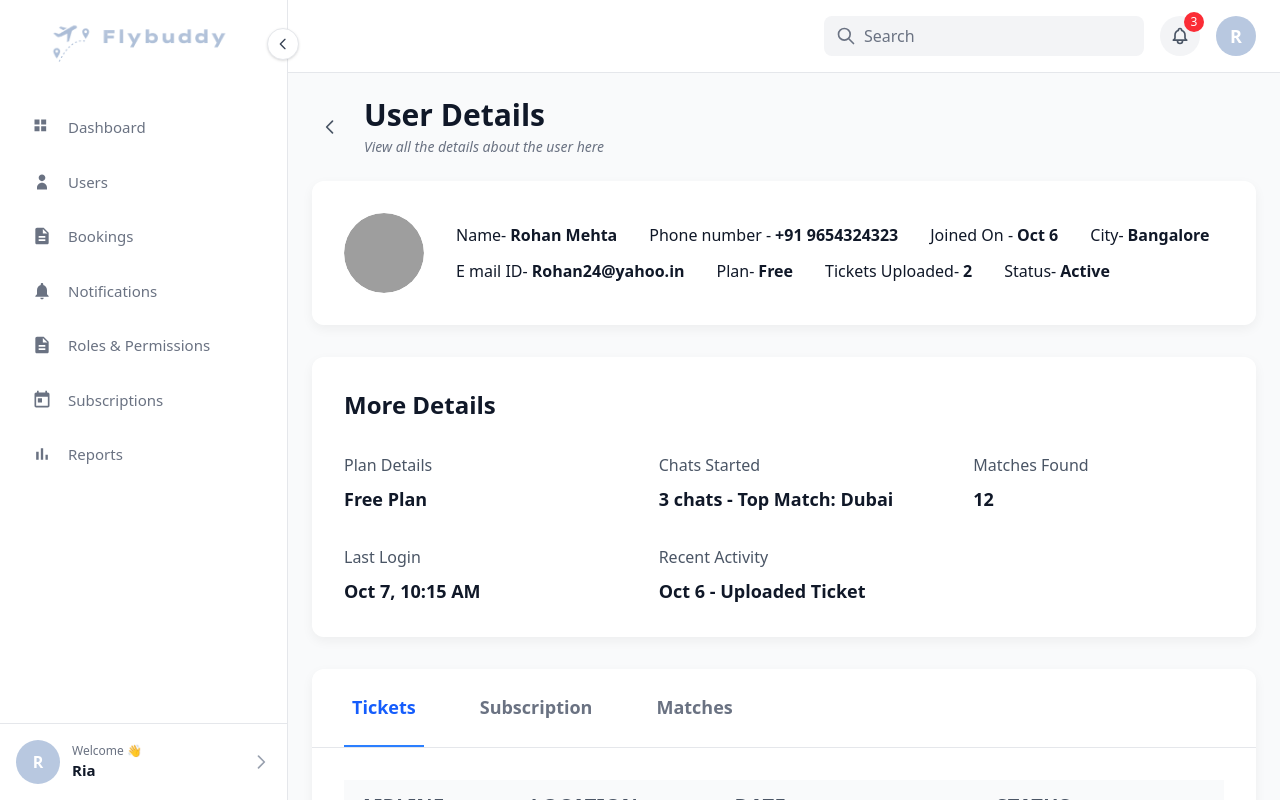
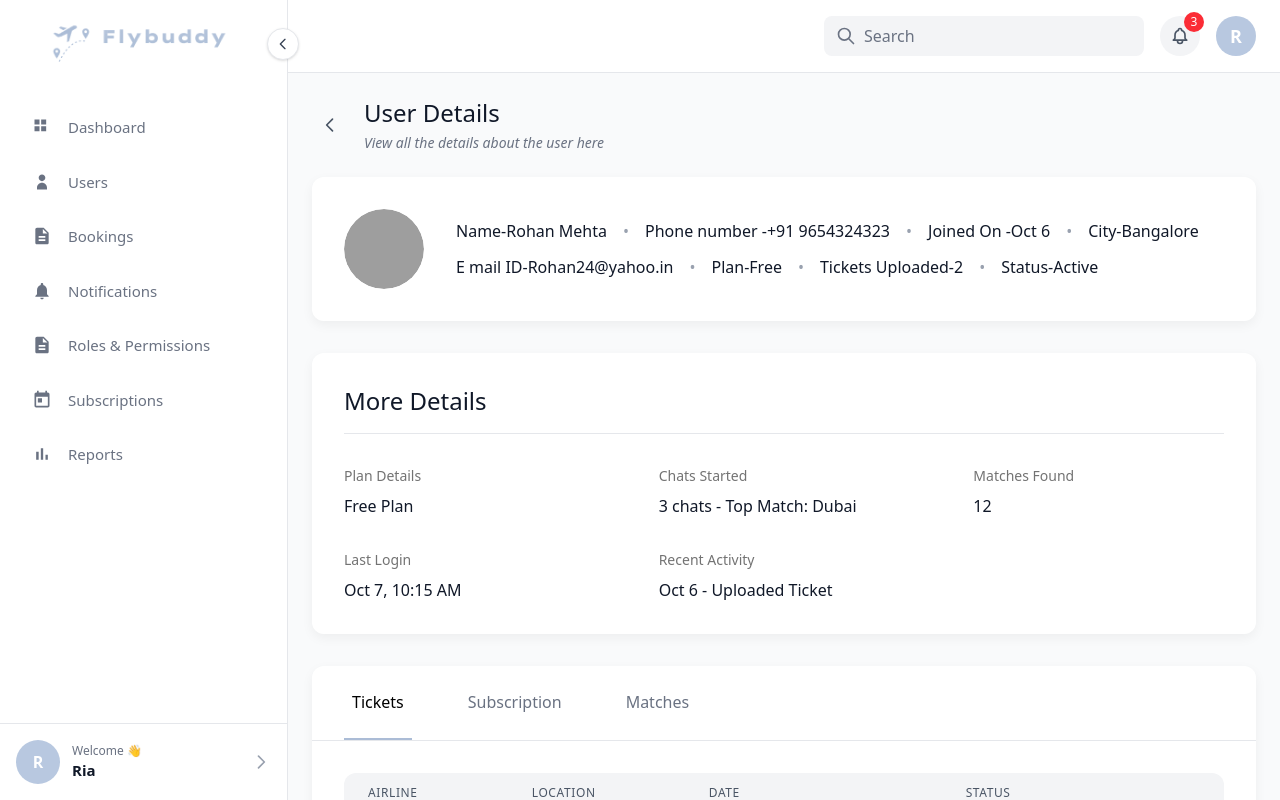
Before and after one commit to kanakk365/FlyBuddy, a React (Vite) app: page /user-details in a window 1280 px wide. Built offline with nearby package versions, Linux system fonts and the light colour scheme; grey boxes are pictures that could not be loaded.

Commit message:
fix : user-details page

```diff
--- a/package.json
+++ b/package.json
@@ -11,11 +11,13 @@
   },
   "dependencies": {
     "@tailwindcss/vite": "^4.1.14",
+    "clsx": "^2.1.1",
     "lucide-react": "^0.548.0",
     "react": "^19.1.1",
     "react-dom": "^19.1.1",
     "react-router-dom": "^7.9.3",
     "recharts": "^3.3.0",
+    "tailwind-merge": "^3.3.1",
     "tailwindcss": "^4.1.14"
   },
   "devDependencies": {
--- a/src/components/pages/UserDetails.jsx
+++ b/src/components/pages/UserDetails.jsx
@@ -1,5 +1,6 @@
 import React, { useState } from 'react'
 import { useNavigate } from 'react-router-dom'
+import { Check, X } from 'lucide-react'
 import MainLayout from '../common/MainLayout'
 
 function UserDetails() {
@@ -97,40 +98,45 @@ function UserDetails() {
       case 'tickets':
         return (
           <div className="overflow-x-auto">
-            <table className="w-full" style={{ fontSize: '1.8em' }}>
-              <thead className="bg-gray-50">
+            <table className="w-full border-separate border-spacing-0">
+              <thead className="bg-gray-100">
                 <tr>
-                  <th className="px-4 py-3 text-left text-xl font-bold text-gray-800 uppercase tracking-wider">Airline</th>
-                  <th className="px-4 py-3 text-left text-xl font-bold text-gray-800 uppercase tracking-wider">Location</th>
-                  <th className="px-4 py-3 text-left text-xl font-bold text-gray-800 uppercase tracking-wider">Date</th>
-                  <th className="px-4 py-3 text-left text-xl font-bold text-gray-800 uppercase tracking-wider">Status</th>
+                  <th className="px-6 py-3 text-left text-xs font-medium text-gray-600 uppercase tracking-wider rounded-tl-xl">Airline</th>
+                  <th className="px-6 py-3 text-left text-xs font-medium text-gray-600 uppercase tracking-wider">Location</th>
+                  <th className="px-6 py-3 text-left text-xs font-medium text-gray-600 uppercase tracking-wider">Date</th>
+                  <th className="px-6 py-3 text-left text-xs font-medium text-gray-600 uppercase tracking-wider rounded-tr-xl">Status</th>
                 </tr>
               </thead>
-              <tbody className="bg-white divide-y divide-gray-200">
-                {ticketsData.map((ticket) => (
-                  <tr key={ticket.id}>
-                    <td className="px-4 py-3 whitespace-nowrap text-lg font-semibold text-gray-900">{ticket.airline}</td>
-                    <td className="px-4 py-3 whitespace-nowrap text-lg text-gray-600">{ticket.location}</td>
-                    <td className="px-4 py-3 whitespace-nowrap text-lg text-gray-600">{ticket.date}</td>
-                    <td className="px-4 py-3 whitespace-nowrap">
-                      <span className={`inline-flex items-center px-3 py-1 rounded-full text-base font-semibold ${
+              <tbody className="bg-white">
+                {ticketsData.map((ticket, index) => (
+                  <React.Fragment key={ticket.id}>
+                    <tr className="hover:bg-gray-50">
+                      <td className="px-6 py-4 whitespace-nowrap text-sm text-gray-900">{ticket.airline}</td>
+                      <td className="px-6 py-4 whitespace-nowrap text-sm text-neutral-500">{ticket.location}</td>
+                      <td className="px-6 py-4 whitespace-nowrap text-sm text-neutral-500">{ticket.date}</td>
+                      <td className="px-6 py-4 whitespace-nowrap">
+                        <span className={`inline-flex items-center px-3 py-1 rounded-full text-base ${
                           ticket.status === 'Completed'
-                          ? 'bg-green-100 text-green-800'
-                          : 'bg-red-100 text-red-800'
+                            ? ' text-green-500'
+                            : ' text-red-500'
                         }`}>
                           {ticket.status === 'Completed' ? (
-                          <svg className="w-4 h-4 mr-2" fill="currentColor" viewBox="0 0 20 20">
-                            <path fillRule="evenodd" d="M16.707 5.293a1 1 0 010 1.414l-8 8a1 1 0 01-1.414 0l-4-4a1 1 0 011.414-1.414L8 12.586l7.293-7.293a1 1 0 011.414 0z" clipRule="evenodd" />
-                          </svg>
+                            <Check className="w-4 h-4 mr-2" />
                           ) : (
-                          <svg className="w-4 h-4 mr-2" fill="currentColor" viewBox="0 0 20 20">
-                            <path fillRule="evenodd" d="M4.293 4.293a1 1 0 011.414 0L10 8.586l4.293-4.293a1 1 0 111.414 1.414L11.414 10l4.293 4.293a1 1 0 01-1.414 1.414L10 11.414l-4.293 4.293a1 1 0 01-1.414-1.414L8.586 10 4.293 5.707a1 1 0 010-1.414z" clipRule="evenodd" />
-                          </svg>
+                            <X className="w-4 h-4 mr-2" />
                           )}
                           {ticket.status}
                         </span>
                       </td>
                     </tr>
+                    {index < ticketsData.length - 1 && (
+                      <tr>
+                        <td colSpan="4" className="px-6 py-0">
+                          <hr className="border-gray-200" />
+                        </td>
+                      </tr>
+                    )}
+                  </React.Fragment>
                 ))}
               </tbody>
             </table>
@@ -140,33 +146,39 @@ function UserDetails() {
       case 'subscription':
         return (
           <div className="overflow-x-auto">
-            <table className="w-full" style={{ fontSize: '1.8em' }}>
-              <thead className="bg-gray-50">
+            <table className="w-full border-separate border-spacing-0">
+              <thead className="bg-gray-100">
                 <tr>
-                  <th className="px-4 py-3 text-left text-xl font-bold text-gray-800 uppercase tracking-wider">Plan Type</th>
-                  <th className="px-4 py-3 text-left text-xl font-bold text-gray-800 uppercase tracking-wider">Status</th>
-                  <th className="px-4 py-3 text-left text-xl font-bold text-gray-800 uppercase tracking-wider">Start Date</th>
-                  <th className="px-4 py-3 text-left text-xl font-bold text-gray-800 uppercase tracking-wider">Expiry Date</th>
-                  <th className="px-4 py-3 text-left text-xl font-bold text-gray-800 uppercase tracking-wider">Payment</th>
+                  <th className="px-6 py-3 text-left text-xs font-medium text-gray-600 uppercase tracking-wider rounded-tl-xl">Plan Type</th>
+                  <th className="px-6 py-3 text-left text-xs font-medium text-gray-600 uppercase tracking-wider">Status</th>
+                  <th className="px-6 py-3 text-left text-xs font-medium text-gray-600 uppercase tracking-wider">Start Date</th>
+                  <th className="px-6 py-3 text-left text-xs font-medium text-gray-600 uppercase tracking-wider">Expiry Date</th>
+                  <th className="px-6 py-3 text-left text-xs font-medium text-gray-600 uppercase tracking-wider rounded-tr-xl">Payment</th>
                 </tr>
               </thead>
-              <tbody className="bg-white divide-y divide-gray-200">
-                {subscriptionData.map((subscription) => (
-                  <tr key={subscription.id}>
-                    <td className="px-4 py-3 whitespace-nowrap text-lg font-semibold text-gray-900">{subscription.planType}</td>
-                    <td className="px-4 py-3 whitespace-nowrap">
-                      <span className={`inline-flex items-center px-3 py-1 rounded-full text-base font-semibold ${
-                        subscription.status === 'Active'
-                          ? 'bg-green-100 text-green-800'
-                          : 'bg-red-100 text-red-800'
-                      }`}>
+              <tbody className="bg-white">
+                {subscriptionData.map((subscription, index) => (
+                  <React.Fragment key={subscription.id}>
+                    <tr className="hover:bg-gray-50">
+                      <td className="px-6 py-4 whitespace-nowrap text-sm text-gray-900">{subscription.planType}</td>
+                      <td className="px-6 py-4 whitespace-nowrap">
+                        <span className={`inline-flex items-center px-3 py-1 rounded-full text-sm text-neutral-500
+                          `}>
                           {subscription.status}
                         </span>
                       </td>
-                    <td className="px-4 py-3 whitespace-nowrap text-lg text-gray-600">{subscription.startDate}</td>
-                    <td className="px-4 py-3 whitespace-nowrap text-lg text-gray-600">{subscription.expiryDate}</td>
-                    <td className="px-4 py-3 whitespace-nowrap text-lg font-semibold text-gray-900">{subscription.payment}</td>
+                      <td className="px-6 py-4 whitespace-nowrap text-sm text-neutral-500">{subscription.startDate}</td>
+                      <td className="px-6 py-4 whitespace-nowrap text-sm text-neutral-500">{subscription.expiryDate}</td>
+                      <td className="px-6 py-4 whitespace-nowrap text-sm text-gray-900">{subscription.payment}</td>
                     </tr>
+                    {index < subscriptionData.length - 1 && (
+                      <tr>
+                        <td colSpan="5" className="px-6 py-0">
+                          <hr className="border-gray-200" />
+                        </td>
+                      </tr>
+                    )}
+                  </React.Fragment>
                 ))}
               </tbody>
             </table>
@@ -176,33 +188,32 @@ function UserDetails() {
       case 'matches':
         return (
           <div className="overflow-x-auto">
-            <table className="w-full" style={{ fontSize: '1.8em' }}>
-              <thead className="bg-gray-50">
+            <table className="w-full border-separate border-spacing-0">
+              <thead className="bg-gray-100">
                 <tr>
-                  <th className="px-4 py-3 text-left text-xl font-bold text-gray-800 uppercase tracking-wider">Destination</th>
-                  <th className="px-4 py-3 text-left text-xl font-bold text-gray-800 uppercase tracking-wider">Matched User</th>
-                  <th className="px-4 py-3 text-left text-xl font-bold text-gray-800 uppercase tracking-wider">Date</th>
-                  <th className="px-4 py-3 text-left text-xl font-bold text-gray-800 uppercase tracking-wider">Status</th>
+                  <th className="px-6 py-3 text-left text-xs font-medium text-gray-600 uppercase tracking-wider rounded-tl-xl">Destination</th>
+                  <th className="px-6 py-3 text-left text-xs font-medium text-gray-600 uppercase tracking-wider">Matched User</th>
+                  <th className="px-6 py-3 text-left text-xs font-medium text-gray-600 uppercase tracking-wider">Date</th>
+                  <th className="px-6 py-3 text-left text-xs font-medium text-gray-600 uppercase tracking-wider rounded-tr-xl">Status</th>
                 </tr>
               </thead>
-              <tbody className="bg-white divide-y divide-gray-200">
-                {matchesData.map((match) => (
-                  <tr key={match.id}>
-                    <td className="px-4 py-3 whitespace-nowrap text-lg font-semibold text-gray-900">
+              <tbody className="bg-white">
+                {matchesData.map((match, index) => (
+                  <React.Fragment key={match.id}>
+                    <tr className="hover:bg-gray-50">
+                      <td className="px-6 py-4 whitespace-nowrap text-sm text-gray-900">
                         <div className="flex items-center">
-                        <svg className="w-5 h-5 mr-3 text-blue-500" fill="currentColor" viewBox="0 0 20 20">
-                          <path fillRule="evenodd" d="M5.05 4.05a7 7 0 119.9 9.9L10 18.9l-4.95-4.95a7 7 0 010-9.9zM10 11a2 2 0 100-4 2 2 0 000 4z" clipRule="evenodd" />
-                        </svg>
+                        <span className="text-blue-500 mr-3">✈️</span>
                           {match.destination}
                         </div>
                       </td>
-                    <td className="px-4 py-3 whitespace-nowrap text-lg text-gray-600">{match.matchedUser}</td>
-                    <td className="px-4 py-3 whitespace-nowrap text-lg text-gray-600">{match.date}</td>
-                    <td className="px-4 py-3 whitespace-nowrap">
-                      <span className={`inline-flex items-center px-3 py-1 rounded-full text-base font-semibold ${
+                      <td className="px-6 py-4 whitespace-nowrap text-sm text-neutral-500">{match.matchedUser}</td>
+                      <td className="px-6 py-4 whitespace-nowrap text-sm text-neutral-500">{match.date}</td>
+                      <td className="px-6 py-4 whitespace-nowrap">
+                        <span className={`inline-flex items-center px-3 py-1 rounded-full text-base ${
                           match.status === 'Connected'
-                          ? 'bg-green-100 text-green-800'
-                          : 'bg-yellow-100 text-yellow-800'
+                            ? ' text-green-500'
+                            : ' text-yellow-500'
                         }`}>
                           <div className={`w-3 h-3 rounded-full mr-2 ${
                             match.status === 'Connected' ? 'bg-green-500' : 'bg-yellow-500'
@@ -211,6 +222,14 @@ function UserDetails() {
                         </span>
                       </td>
                     </tr>
+                    {index < matchesData.length - 1 && (
+                      <tr>
+                        <td colSpan="4" className="px-6 py-0">
+                          <hr className="border-gray-200" />
+                        </td>
+                      </tr>
+                    )}
+                  </React.Fragment>
                 ))}
               </tbody>
             </table>
@@ -238,14 +257,14 @@ function UserDetails() {
                   </svg>
                 </button>
                 <div>
-                  <h1 className="text-3xl font-bold text-gray-900">User Details</h1>
+                  <h1 className="text-2xl text-gray-900">User Details</h1>
                   <p className="text-sm text-gray-500 mt-1 italic">View all the details about the user here</p>
                 </div>
               </div>
             </div>
 
             {/* User Summary Card */}
-            <div className="bg-white rounded-xl shadow-[0px_4px_12px_0px_rgba(0,0,0,0.05)] border-[#e7e7e7] p-8 mb-8">
+            <div className="bg-white rounded-xl shadow-[0px_4px_12px_0px_rgba(0,0,0,0.05)] border-neutral-300 p-8 mb-8">
               <div className="flex items-center gap-8">
                 {/* User Avatar */}
                 <div className="w-20 h-20 rounded-full flex items-center justify-center flex-shrink-0 overflow-hidden">
@@ -258,41 +277,31 @@ function UserDetails() {
 
                 {/* User Information - Two Rows */}
                 <div className="flex-1">
-                  <div className="flex flex-wrap items-center gap-x-8 gap-y-2 text-base mb-3">
-                    <div className="flex items-center gap-1">
-                      <span className="text-gray-900 font-medium">Name-</span>
-                      <span className="font-semibold text-gray-900">{userInfo.name}</span>
+                  <div className="text-base mb-3">
+                    <span className="text-gray-900">Name-</span>
+                    <span className=" text-gray-900">{userInfo.name}</span>
+                    <span className="mx-4 text-gray-400">•</span>
+                    <span className="text-gray-900">Phone number -</span>
+                    <span className=" text-gray-900">{userInfo.phone}</span>
+                    <span className="mx-4 text-gray-400">•</span>
+                    <span className="text-gray-900">Joined On -</span>
+                    <span className=" text-gray-900">{userInfo.joined}</span>
+                    <span className="mx-4 text-gray-400">•</span>
+                    <span className="text-gray-900">City-</span>
+                    <span className=" text-gray-900">{userInfo.city}</span>
                   </div>
-                    <div className="flex items-center gap-1">
-                      <span className="text-gray-900 font-medium">Phone number -</span>
-                      <span className="font-semibold text-gray-900">{userInfo.phone}</span>
-                    </div>
-                    <div className="flex items-center gap-1">
-                      <span className="text-gray-900 font-medium">Joined On -</span>
-                      <span className="font-semibold text-gray-900">{userInfo.joined}</span>
-                    </div>
-                    <div className="flex items-center gap-1">
-                      <span className="text-gray-900 font-medium">City-</span>
-                      <span className="font-semibold text-gray-900">{userInfo.city}</span>
-                    </div>
-                  </div>
-                  <div className="flex flex-wrap items-center gap-x-8 gap-y-2 text-base">
-                    <div className="flex items-center gap-1">
-                      <span className="text-gray-900 font-medium">E mail ID-</span>
-                      <span className="font-semibold text-gray-900">{userInfo.email}</span>
-                    </div>
-                    <div className="flex items-center gap-1">
-                      <span className="text-gray-900 font-medium">Plan-</span>
-                      <span className="font-semibold text-gray-900">{userInfo.plan}</span>
-                    </div>
-                    <div className="flex items-center gap-1">
-                      <span className="text-gray-900 font-medium">Tickets Uploaded-</span>
-                      <span className="font-semibold text-gray-900">{userInfo.ticketsUploaded}</span>
-                    </div>
-                    <div className="flex items-center gap-1">
-                      <span className="text-gray-900 font-medium">Status-</span>
-                      <span className="font-semibold text-gray-900">{userInfo.status}</span>
-                    </div>
+                  <div className="text-base">
+                    <span className="text-gray-900">E mail ID-</span>
+                    <span className=" text-gray-900">{userInfo.email}</span>
+                    <span className="mx-4 text-gray-400">•</span>
+                    <span className="text-gray-900">Plan-</span>
+                    <span className=" text-gray-900">{userInfo.plan}</span>
+                    <span className="mx-4 text-gray-400">•</span>
+                    <span className="text-gray-900">Tickets Uploaded-</span>
+                    <span className=" text-gray-900">{userInfo.ticketsUploaded}</span>
+                    <span className="mx-4 text-gray-400">•</span>
+                    <span className="text-gray-900">Status-</span>
+                    <span className=" text-gray-900">{userInfo.status}</span>
                   </div>
                 </div>
               </div>
@@ -300,27 +309,28 @@ function UserDetails() {
 
             {/* More Details Card */}
             <div className="bg-white rounded-xl shadow-[0px_4px_12px_0px_rgba(0,0,0,0.05)] border-[#e7e7e7] p-8 mb-8">
-              <h3 className="text-2xl font-bold text-gray-900 mb-8">More Details</h3>
+              <h3 className="text-2xl text-gray-900 mb-4">More Details</h3>
+              <hr className="border-gray-200 mb-8" />
               <div className="grid grid-cols-3 gap-x-16 gap-y-8">
                 <div>
-                  <label className="text-base text-gray-600 block mb-2 font-medium">Plan Details</label>
-                  <p className="text-lg font-semibold text-gray-900">{moreDetails.planDetails}</p>
+                  <label className="text-sm text-neutral-500 block mb-2 ">Plan Details</label>
+                  <p className="text-base  text-gray-900">{moreDetails.planDetails}</p>
                 </div>
                 <div>
-                  <label className="text-base text-gray-600 block mb-2 font-medium">Chats Started</label>
-                  <p className="text-lg font-semibold text-gray-900">{moreDetails.chatsStarted}</p>
+                  <label className="text-sm text-neutral-500 block mb-2">Chats Started</label>
+                  <p className="text-base  text-gray-900">{moreDetails.chatsStarted}</p>
                 </div>
                 <div>
-                  <label className="text-base text-gray-600 block mb-2 font-medium">Matches Found</label>
-                  <p className="text-lg font-semibold text-gray-900">{moreDetails.matchesFound}</p>
+                  <label className="text-sm text-neutral-500 block mb-2 ">Matches Found</label>
+                  <p className="text-base  text-gray-900">{moreDetails.matchesFound}</p>
                 </div>
                 <div>
-                  <label className="text-base text-gray-600 block mb-2 font-medium">Last Login</label>
-                  <p className="text-lg font-semibold text-gray-900">{moreDetails.lastLogin}</p>
+                  <label className="text-sm text-neutral-500 block mb-2">Last Login</label>
+                  <p className="text-base  text-gray-900">{moreDetails.lastLogin}</p>
                 </div>
                 <div>
-                  <label className="text-base text-gray-600 block mb-2 font-medium">Recent Activity</label>
-                  <p className="text-lg font-semibold text-gray-900">{moreDetails.recentActivity}</p>
+                  <label className="text-sm text-neutral-500 block mb-2">Recent Activity</label>
+                  <p className="text-base  text-gray-900">{moreDetails.recentActivity}</p>
                 </div>
               </div>
             </div>
@@ -338,9 +348,9 @@ function UserDetails() {
                     <button
                       key={tab.id}
                       onClick={() => setActiveTab(tab.id)}
-                      className={`py-6 px-2 border-b-2 font-semibold text-lg transition-colors ${
+                      className={`py-6 px-2 border-b-2 text-base transition-colors ${
                         activeTab === tab.id
-                          ? 'border-blue-500 text-blue-600'
+                          ? 'border-[#abbcd6] '
                           : 'border-transparent text-gray-500 hover:text-gray-700'
                       }`}
                     >
--- a/src/index.css
+++ b/src/index.css
@@ -12,18 +12,6 @@
   }
 }
 
-/* Custom Table Styling */
-table th {
-  @apply font-semibold tracking-wide uppercase text-gray-600;
-}
-
-table td {
-  @apply text-gray-800;
-}
-
-table tbody tr {
-  @apply border-b border-gray-200 hover:bg-gray-50 transition-colors duration-200;
-}
 
 /* Sidebar - Clean Look */
 nav,
```
Also changed, not shown: src/components/pages/Users.jsx (+15 -24 lines), src/components/ui/area-chart.jsx (renamed from src/components/ui/area-chart.tsx), 1 other file (tests, documents, lock files or other folders). Lines whose indentation alone changed are shown as unchanged.
